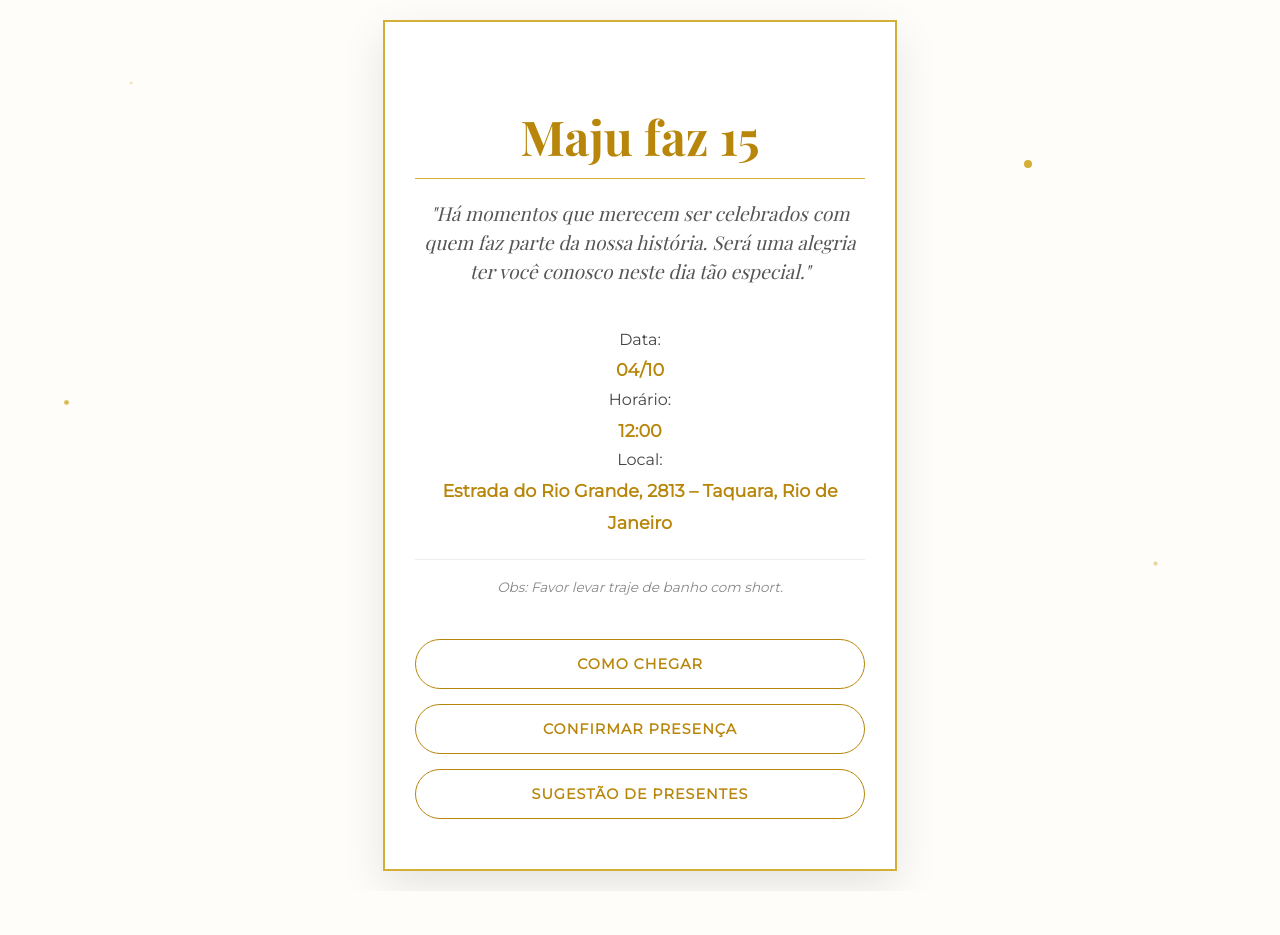
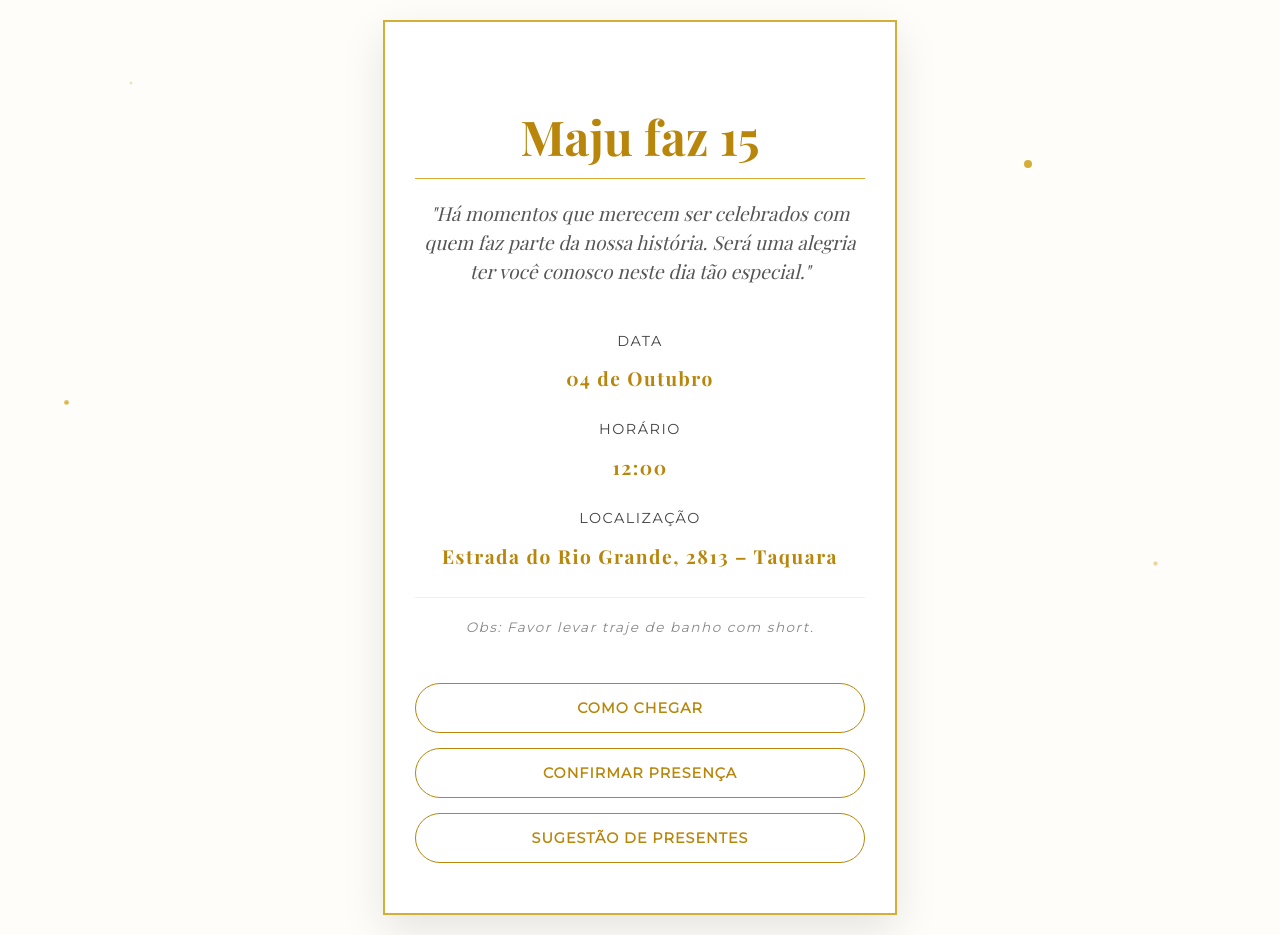
Before and after one commit to isabelapereiragonzalez77-crypto/Convite-Maju-3, a plain HTML site: page index.html in a window 1280 px wide. Before the commit the page ends 891 px from the top, so only its background shows below. Drawn offline with nearby package versions, Linux system fonts and the light colour scheme; a web font is replaced by a local one.

Commit message:
Update index.html

```diff
--- a/index.html
+++ b/index.html
@@ -82,17 +82,22 @@
         }
 
         .info {
-            margin: 30px 0;
-            font-size: 1rem;
-            line-height: 1.8;
+            margin: 40px 0;
+            line-height: 2.2;
             color: #444;
+            letter-spacing: 1.5px;
+            text-transform: uppercase;
+            font-size: 0.9rem;
         }
 
         .info span {
             display: block;
-            font-weight: bold;
+            font-weight: 700;
             color: #b8860b;
-            font-size: 1.1rem;
+            font-size: 1.2rem;
+            margin-bottom: 15px;
+            font-family: 'Playfair Display', serif;
+            text-transform: none;
         }
 
         .obs {
@@ -102,6 +107,7 @@
             color: #888;
             border-top: 1px solid #eee;
             padding-top: 15px;
+            text-transform: none;
         }
 
         .button-group {
@@ -135,7 +141,6 @@
 </head>
 <body>
     <div class="sparkle-container">
-        <!-- Gerador de brilhos -->
         <div class="sparkle" style="top: 10%; left: 10%; width: 6px; height: 6px; animation-delay: 0s;"></div>
         <div class="sparkle" style="top: 20%; left: 80%; width: 8px; height: 8px; animation-delay: 0.5s;"></div>
         <div class="sparkle" style="top: 50%; left: 5%; width: 5px; height: 5px; animation-delay: 1s;"></div>
@@ -150,9 +155,12 @@
         <p class="frase">"Há momentos que merecem ser celebrados com quem faz parte da nossa história. Será uma alegria ter você conosco neste dia tão especial."</p>
 
         <div class="info">
-            Data: <span>04/10</span>
-            Horário: <span>12:00</span>
-            Local: <span>Estrada do Rio Grande, 2813 – Taquara, Rio de Janeiro</span>
+            Data
+            <span>04 de Outubro</span>
+            Horário
+            <span>12:00</span>
+            Localização
+            <span>Estrada do Rio Grande, 2813 – Taquara</span>
             <p class="obs">Obs: Favor levar traje de banho com short.</p>
         </div>
 
```
